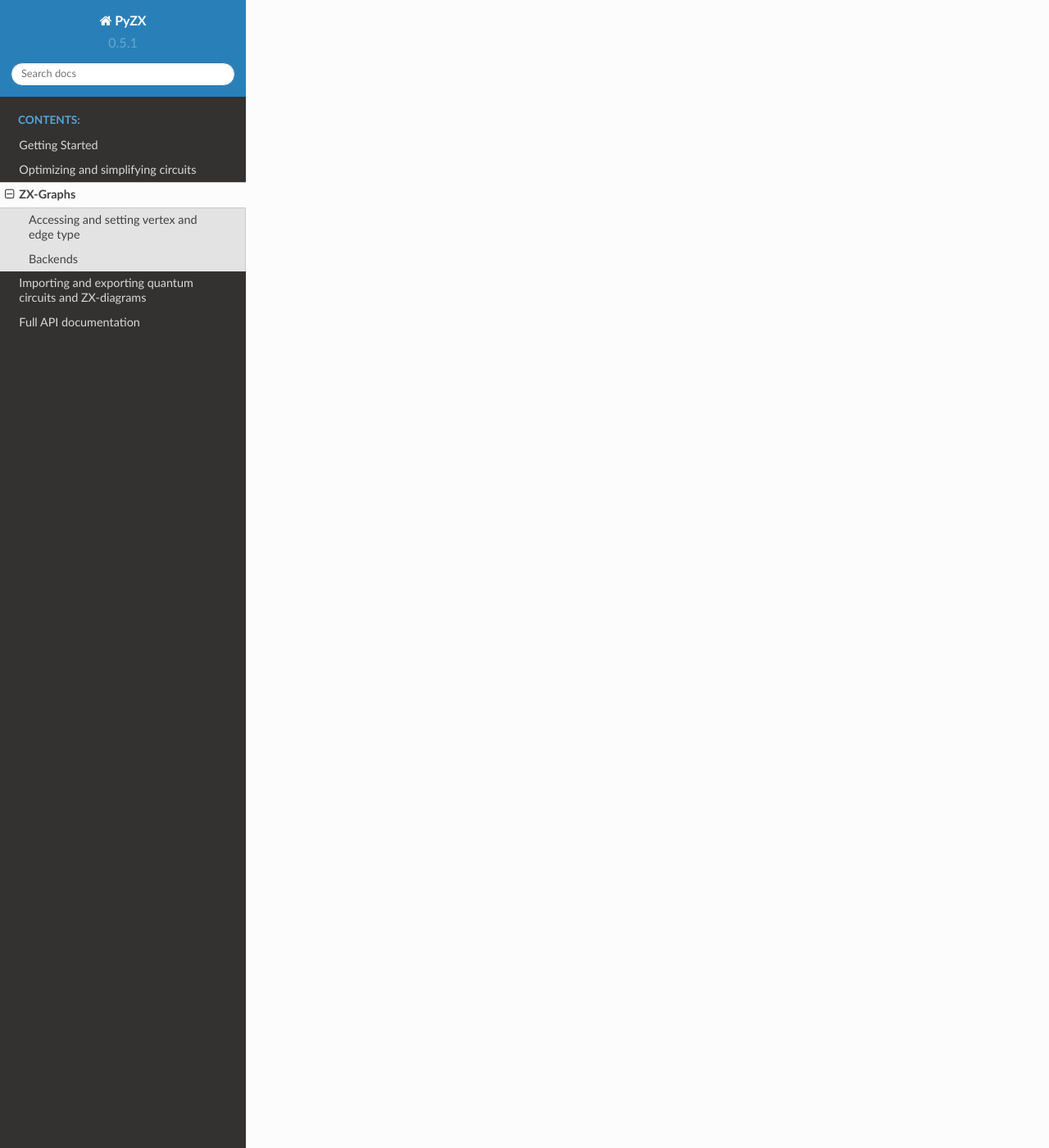
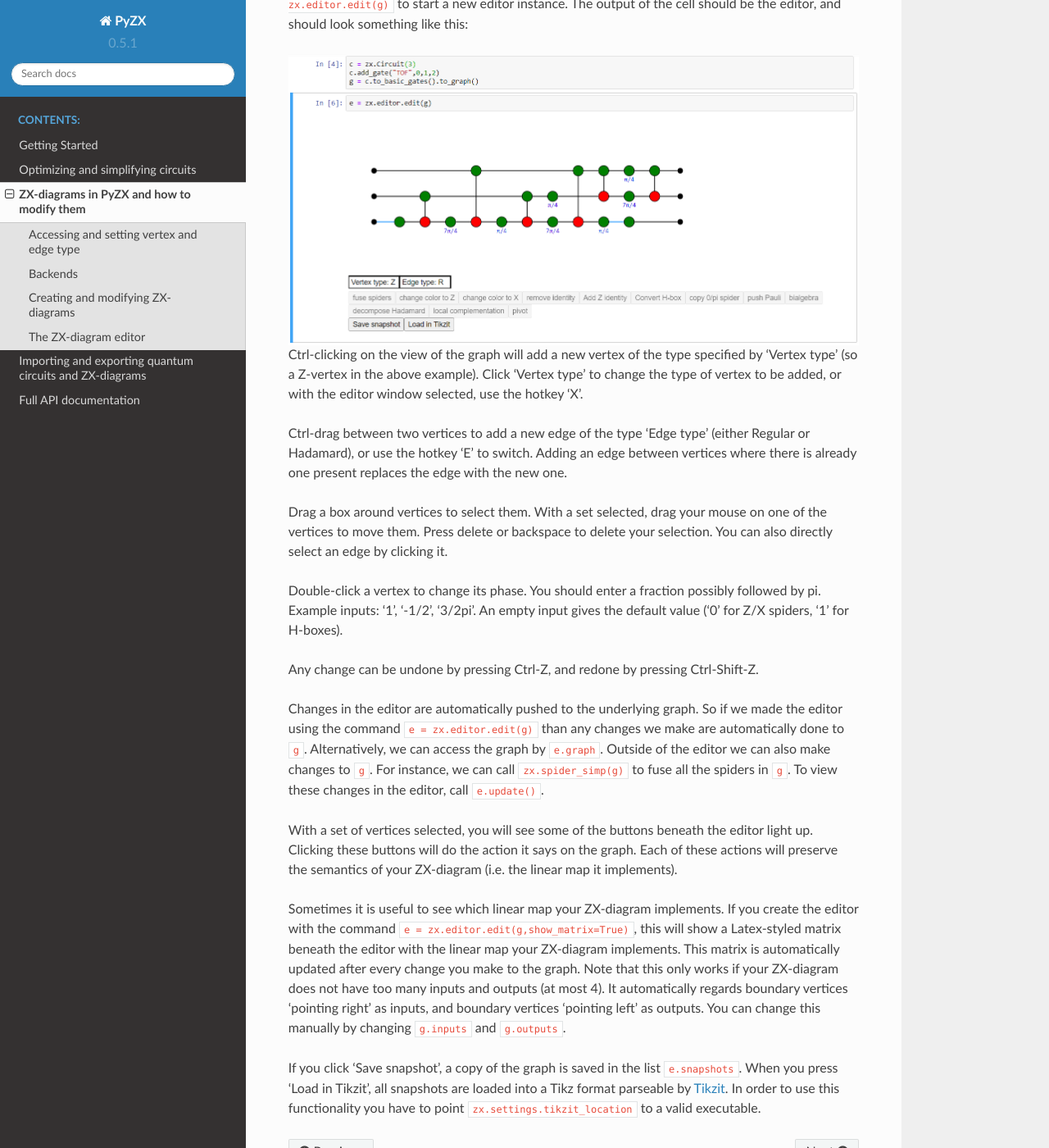
Before and after one commit to zxcalc/pyzx, a Sphinx documentation site: the page built from doc/graph.rst, in a window 1280 px wide and 1400 px high, scrolled down 1691 px. Shown: the whole window at 82% size. Built offline with Sphinx 7.4.7 and the Read the Docs theme 2.0.0, drawn with Linux system fonts in a browser that asks for light colours; some of the changed text lies outside the part shown.

Commit message:
Added documentation for ZX-diagram editor

```diff
--- a/doc/graph.rst
+++ b/doc/graph.rst
@@ -1,12 +1,12 @@
-ZX-Graphs
-=============
+ZX-diagrams in PyZX and how to modify them
+==========================================
 
 
-PyZX represents quantum circuits as ZX-graphs. These graphs have 4 different types of vertices: boundaries, Z-spiders, X-spiders and H-boxes. Boundary vertices represent an input or an output to the circuit and carry no further information. Z- and X-spider are the usual bread and butter of ZX-diagrams. H-boxes are used in ZH-diagrams as a generalisation of the Hadamard gate. Non-boundary vertices carry additional information in the form of a `phase`. This is a fraction ``q`` representing a phase ``pi*q``.
+ZX-diagrams are represented in PyZX by instances of the ``BaseGraph`` class, and are stored as simple graphs with some additional data on the vertices and edges. There are 4 different types of vertices: boundaries, Z-spiders, X-spiders and H-boxes. Boundary vertices represent an input or an output to the circuit and carry no further information. Z- and X-spider are the usual bread and butter of ZX-diagrams. H-boxes are used in ZH-diagrams as a generalisation of the Hadamard gate. Non-boundary vertices carry additional information in the form of a `phase`. This is a fraction ``q`` representing a phase ``pi*q``.
 
-As a simple example, we could have a ZX-gaph with 3 vertices. The first being a boundary acting as input, the last being a boundary acting as output. If the middle one is a Z-node with phase ``a`` that is connected to both the input and output, then this graph represents a Z[``pi*a``]-phase gate.
+As a simple example, we could have a graph with 3 vertices. The first being a boundary acting as input, the last being a boundary acting as output. If the middle one is a Z-vertex with phase ``a`` that is connected to both the input and output, then this graph represents a Z[``pi*a``]-phase gate.
 
-Edges in a PyZX graph come in two flavors. The first is the default edge type which represents a regular connection. The second is a `Hadamard-edge`. This represents a connection between nodes with a Hadamard gate applied between them, and in the drawing functions of PyZX is represented by a blue edge.
+Edges in a PyZX graph come in two flavors. The first is the default edge type which represents a regular connection. The second is a `Hadamard-edge`. This represents a connection between vertices with a Hadamard gate applied between them, and in the drawing functions of PyZX is represented by a blue edge.
 
 Accessing and setting vertex and edge type
 ------------------------------------------
@@ -32,3 +32,37 @@
 --------
 
 ZX-graphs can be represented internally in different ways. The only fully functioning backend right now is :class:`pyzx.graph.graph_s.GraphS`, which is written entirely in Python. A partial implementation using the ``python-igraph`` package is also available as :class:`pyzx.graph.graph_ig.GraphIG`. A new backend can be constructed by subclassing :class:`pyzx.graph.base.BaseGraph`.
+
+Creating and modifying ZX-diagrams
+----------------------------------
+
+To create an empty ZX-diagram call ``g=zx.Graph()``.
+You can then add a vertex and set its data by calling for example ``v = g.add_vertex(zx.VertexType.Z, qubit=0, row=1, phase=1)``. To add an edge between vertices ``v`` and ``w`` you call ``g.add_edge(g.edge(v,w),edgetype=zx.EdgeType.SIMPLE)``.
+
+These functions are probably best used in some type of loop or function so that you don't have to set everything by hand. If you wish to create a ZX-diagram in the shape of a circuit it is probably better to use the :class:`~pyzx.circuit.Circuit`, or if you don't care about the exact structure of the circuit, one of the functions in :mod:`~pyzx.generate`.
+
+The ZX-diagram editor
+---------------------
+
+If you are using a Jupyter notebook, probably the best way to build an arbitrarily shaped ZX-diagram is to use the built-in graphical editor. If you have a ZX-diagram ``g``, call ``e = zx.editor.edit(g)`` to start a new editor instance. The output of the cell should be the editor, and should look something like this:
+
+.. figure::  _static/editor_example.png
+   :align:   center
+
+Ctrl-clicking on the view of the graph will add a new vertex of the type specified by 'Vertex type' (so a Z-vertex in the above example). Click 'Vertex type' to change the type of vertex to be added, or with the editor window selected, use the hotkey 'X'.
+
+Ctrl-drag between two vertices to add a new edge of the type 'Edge type' (either Regular or Hadamard), or use the hotkey 'E' to switch. Adding an edge between vertices where there is already one present replaces the edge with the new one.
+
+Drag a box around vertices to select them. With a set selected, drag your mouse on one of the vertices to move them. Press delete or backspace to delete your selection. You can also directly select an edge by clicking it.
+
+Double-click a vertex to change its phase. You should enter a fraction possibly followed by pi. Example inputs: '1', '-1/2', '3/2pi'. An empty input gives the default value ('0' for Z/X spiders, '1' for H-boxes).
+
+Any change can be undone by pressing Ctrl-Z, and redone by pressing Ctrl-Shift-Z.
+
+Changes in the editor are automatically pushed to the underlying graph. So if we made the editor using the command ``e = zx.editor.edit(g)`` than any changes we make are automatically done to ``g``. Alternatively, we can access the graph by ``e.graph``. Outside of the editor we can also make changes to ``g``. For instance, we can call ``zx.spider_simp(g)`` to fuse all the spiders in ``g``. To view these changes in the editor, call ``e.update()``.
+
+With a set of vertices selected, you will see some of the buttons beneath the editor light up. Clicking these buttons will do the action it says on the graph. Each of these actions will preserve the semantics of your ZX-diagram (i.e. the linear map it implements).
+
+Sometimes it is useful to see which linear map your ZX-diagram implements. If you create the editor with the command ``e = zx.editor.edit(g,show_matrix=True)``, this will show a Latex-styled matrix beneath the editor with the linear map your ZX-diagram implements. This matrix is automatically updated after every change you make to the graph. Note that this only works if your ZX-diagram does not have too many inputs and outputs (at most 4). It automatically regards boundary vertices 'pointing right' as inputs, and boundary vertices 'pointing left' as outputs. You can change this manually by changing ``g.inputs`` and ``g.outputs``.
+
+If you click 'Save snapshot', a copy of the graph is saved in the list ``e.snapshots``. When you press 'Load in Tikzit', all snapshots are loaded into a Tikz format parseable by `Tikzit <https://tikzit.github.io>`_. In order to use this functionality you have to point ``zx.settings.tikzit_location`` to a valid executable.
```
Also changed, not shown: doc/_static/editor_example.png (added), 1 other file.
